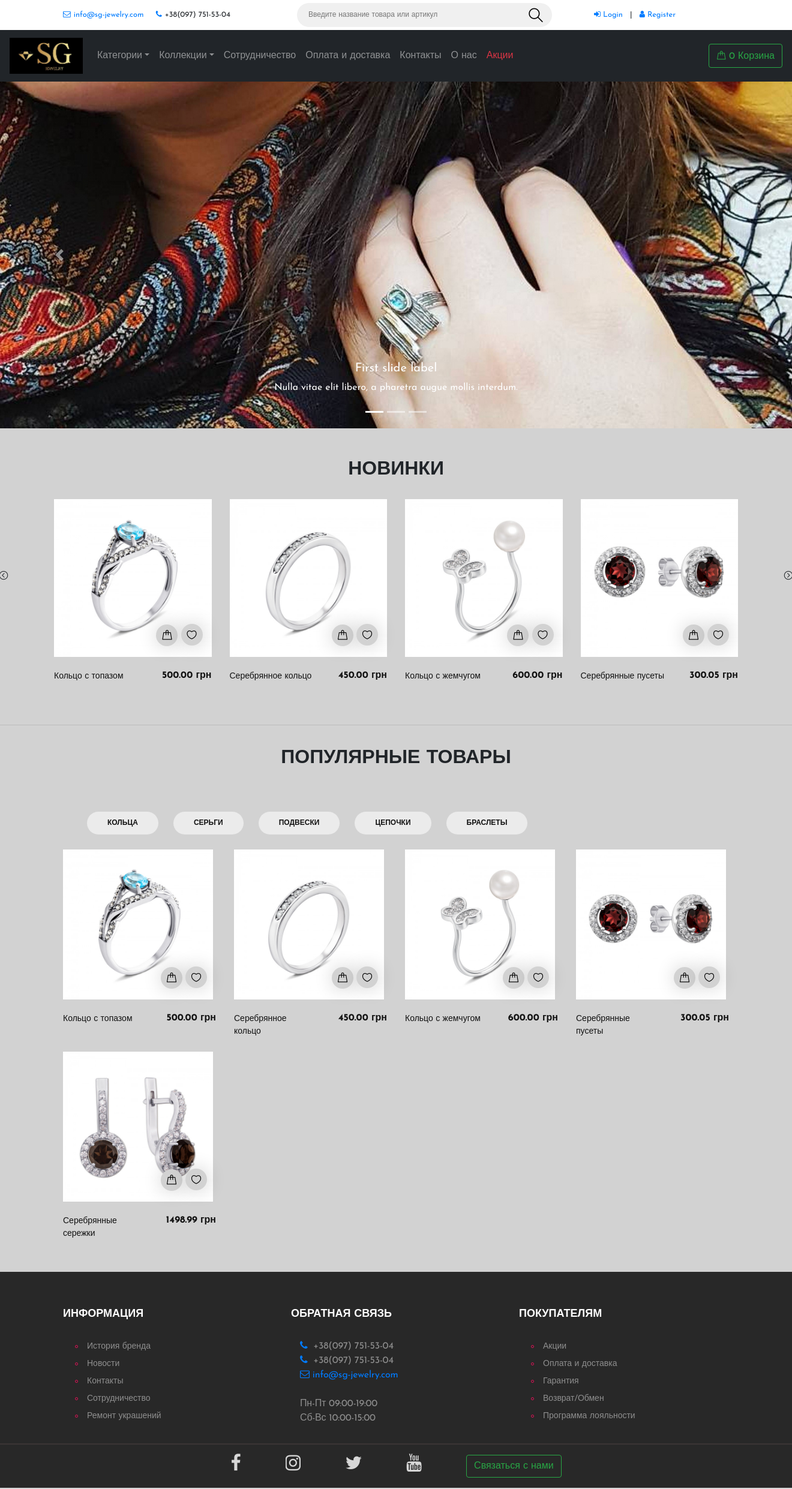
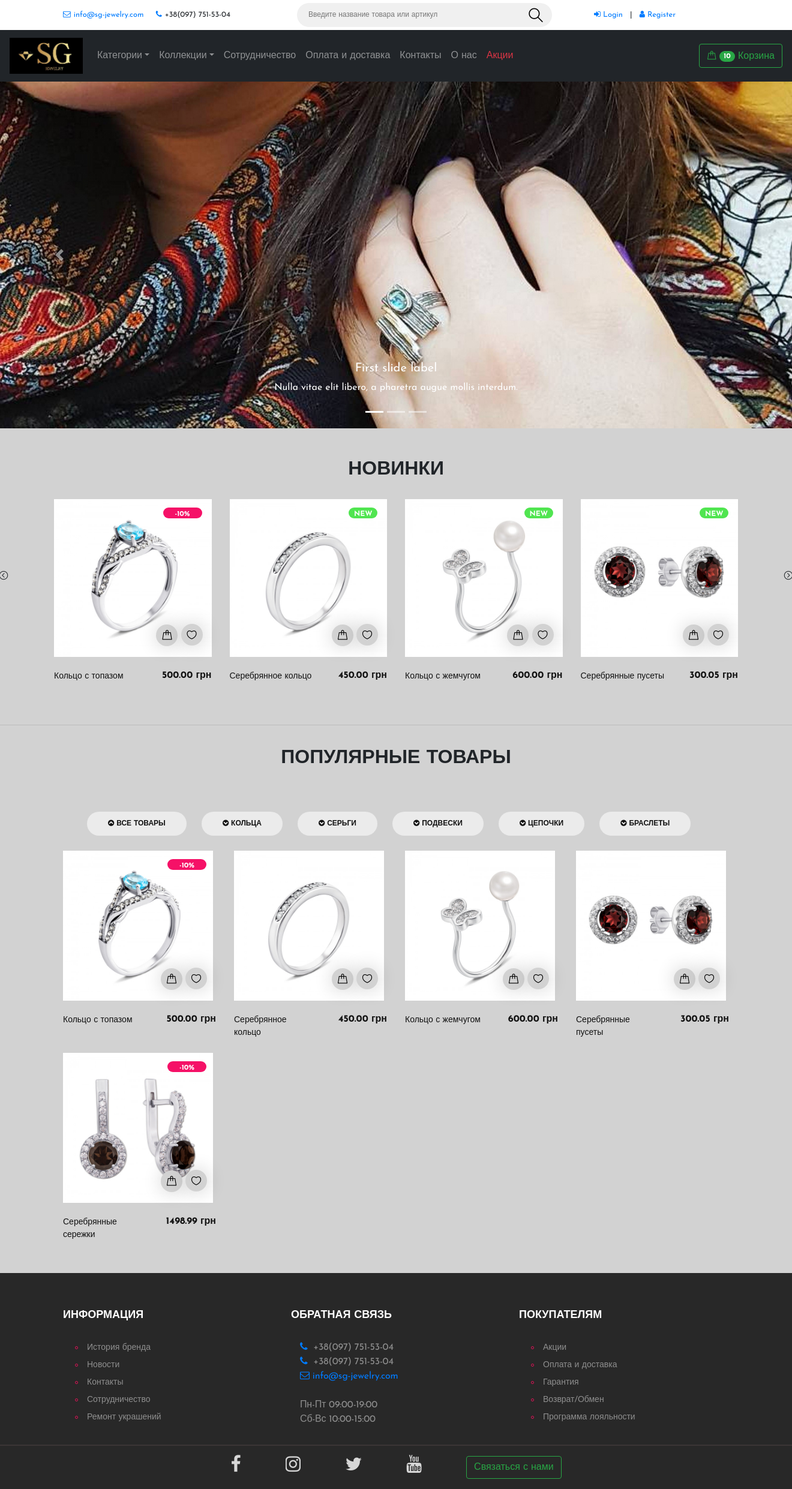
Before and after one commit to Masergik/djangolearning, a Django app: page / in a window 1320 px wide. Shown: the whole page at 60% size. Run offline with Django 3.2, Linux system fonts and the light colour scheme; data comes from the database, SQL or seed files in the repository; both versions use the stored data as it was after the commit; some libraries are stand-ins or nearby versions.

Commit message:
fixed home-page; add product-page

```diff
--- a/jewelry_store/core/static/css/style.css
+++ b/jewelry_store/core/static/css/style.css
@@ -1,6 +1,6 @@
 html, body {
-/*    height: 100%
-    max-height: 100%; */
+    height: 100%
+    max-height: 100%;
     font-family: 'Josefin Sans', sans-serif;
 }
 
@@ -131,7 +131,7 @@ html, body {
 	position: absolute;
 	right: 16px;
 	top: 14px;
-	font-size: 10px;
+	font-size: 12px;
 	font-weight: 700;
 	color: #fff;
 	background: #50e550;
@@ -139,7 +139,7 @@ html, body {
 	text-transform: uppercase;
 	padding: 5px 9px 1px;
 	border-radius: 15px;
-	width: 42px;
+	width: 48px;
 }
 
 .product-item .tag-sale {
@@ -213,6 +213,10 @@ html, body {
 	transition: all 0.4s ease 0.3s;
 }
 
+.product-item .sale-container {
+
+}
+
 .product-item .pi-text {
 	padding-top: 22px;
 	height: 87px;
@@ -272,6 +276,14 @@ html, body {
 	width: 100%;
 	padding: 10px 34px;
 	border-radius: 31px;
+}
+
+[data-toggle="collapse"] .fa:before {
+    content: "\f139";
+}
+
+[data-toggle="collapse"].collapsed .fa:before {
+    content: "\f13a";
 }
 
 /* Main section */
--- a/jewelry_store/core/templates/base.html
+++ b/jewelry_store/core/templates/base.html
@@ -19,7 +19,7 @@
     <!-- Favicon -->
     <link rel="shortcut icon" href="{% static 'img/favicon.ico' %}">
 
-    <title>{% block title %}{% endblock title %}</title>
+    <title>{% block title %}{% endblock title %} - SG Jewelry</title>
   </head>
 
   <body>
@@ -50,7 +50,7 @@
   <!--<header class="header-section position-sticky" style="top:5px">-->
   <header class="header-section">
     <nav class="navbar navbar-expand-lg navbar-dark my-navbar">
-      <a class="navbar-brand" href="./index.html"><img src="{% static 'img/logo-img.jpg' %}" class="site-logo"></a>
+      <a class="navbar-brand" href="/"><img src="{% static 'img/logo-img.jpg' %}" class="site-logo"></a>
       <button class="navbar-toggler" type="button" data-toggle="collapse" data-target="#navbarSupportedContent" aria-controls="navbarSupportedContent" aria-expanded="false" aria-label="Toggle navigation">
         <span class="navbar-toggler-icon"></span>
       </button>
@@ -91,7 +91,7 @@
           </li>
         </ul>
       </div>
-      <button type="button" class="btn btn-outline-success ml-auto"><i class="flaticon-bag"> </i><span>0</span> Корзина</button>
+      <button type="button" class="btn btn-outline-success ml-auto"><i class="flaticon-bag"> </i><span class="badge badge-pill badge-success">10</span> Корзина</button>
     </nav>
   </header>
 
--- a/jewelry_store/core/templates/core/index.html
+++ b/jewelry_store/core/templates/core/index.html
@@ -1,7 +1,13 @@
 {% extends 'base.html' %}
 {% load static %}
 
+{% block title %}
+Главная
+{% endblock title %}
+
 {% block content %}
+
+  <!--Collections section-->
 <div class="section-top">
   <div class="bd-example">
     <div id="carouselExampleCaptions" class="carousel slide" data-ride="carousel">
@@ -44,6 +50,9 @@
     </div>
   </div>
 </div>
+  <!--END Collections section-->
+
+  <!-- Last Product section -->
 <section class="section-lastprod">
   <div class="container">
     <div class="section-title">
@@ -51,26 +60,43 @@
     </div>
     <div class="row">
       <div class="product-slider owl-carousel">
-                    {% for product_image in products_images %}
 
+        {% for product in products_images %}
         <div class="product-item">
           <div class="pi-pic">
-                                <img src="{{ product_image.image.url }}">
+            <a href="product/{{ product.product.id }}">
+              <img src="{{ product.image.url }}">
+            </a>
             <div class="pi-links">
               <a href="#" class="add-card"><i class="flaticon-bag"></i><span>В корзину</span></a>
               <a href="#" class="wishlist-btn"><i class="flaticon-heart"></i></a>
             </div>
+
+
+            <!--Логика вывода сообщений о скидке или о новинке -->
+            {% if product.product.sale_percent.sale_percent %}
+            <div class="tag-sale">
+              <span>-{{ product.product.sale_percent.sale_percent }}%</span>
+            </div>
+            {% else %}
+            <div class="tag-new">
+              <span>new</span>
+            </div>
+            {% endif %}
+
           </div>
           <div class="pi-text">
-                                <h6>{{ product_image.product.price }} грн</h6>
-                                <p>{{ product_image.product.name }}</p>
+            <h6>{{ product.product.price }} грн</h6>
+            <p>{{ product.product.name }}</p>
           </div>
         </div>
         {% endfor %}
+
       </div>
     </div>
   </div>
 </section>
+  <!-- END Last Product section -->
 
 
   <!-- Product filter section -->
@@ -81,34 +107,47 @@
       <h2>ПОПУЛЯРНЫЕ ТОВАРЫ</h2>
     </div>
       <ul class="product-filter-menu">
-        <li><a href="#">КОЛЬЦА</a></li>
-        <li><a href="#">СЕРЬГИ</a></li>
-        <li><a href="#">ПОДВЕСКИ</a></li>
-        <li><a href="#">ЦЕПОЧКИ</a></li>
-        <li><a href="#">БРАСЛЕТЫ</a></li>
+        <li><a id="all_products" class="btn btn-link" data-toggle="collapse" href="#all-products-Collapse" role="button" aria-expanded="true" aria-controls="all-products-Collapse"><i class="fa" aria-hidden="true"></i> ВСЕ ТОВАРЫ</a></li>
+        <li><a id="rings_products" class="btn btn-link collapsed" data-toggle="collapse" href="#rings-products-Collapse" role="button" aria-expanded="false" aria-controls="rings-products-Collapse"><i class="fa" aria-hidden="true"></i> КОЛЬЦА</a></li>
+        <li><a id="earrings_products" class="btn btn-link collapsed" data-toggle="collapse" href="#earrings-products-Collapse" role="button" aria-expanded="false" aria-controls="earrings-products-Collapse"><i class="fa" aria-hidden="true"></i> СЕРЬГИ</a></li>
+        <li><a id="pendants_products" class="btn btn-link collapsed" data-toggle="collapse" href="#pendants-products-Collapse" role="button" aria-expanded="false" aria-controls="pendants-products-Collapse"><i class="fa" aria-hidden="true"></i> ПОДВЕСКИ</a></li>
+        <li><a id="chains_products" class="btn btn-link collapsed" data-toggle="collapse" href="#chains-products-Collapse" role="button" aria-expanded="false" aria-controls="chains-products-Collapse"><i class="fa" aria-hidden="true"></i> ЦЕПОЧКИ</a></li>
+        <li><a id="bracelets_products" class="btn btn-link collapsed" data-toggle="collapse" href="#bracelets-products-Collapse" role="button" aria-expanded="false" aria-controls="bracelets-products-Collapse"><i class="fa" aria-hidden="true"></i> БРАСЛЕТЫ</a></li>
       </ul>
-      <div class="row">
-
-          {% for product_image in products_images %}
-          <div class="col-xl-3 col-lg-4 col-sm-6">
-              <div class="product-item">
-                  <div class="pi-pic">
-                        <img src="{{ product_image.image.url }}" class="product-item-image">
-                        <div class="pi-links">
-                            <a href="#" class="add-card"><i class="flaticon-bag"></i><span>В корзину</span></a>
-                            <a href="#" class="wishlist-btn"><i class="flaticon-heart"></i></a>
+     <div id="filter-accordion" class="accordion">
+      <div class="row collapse show" data-parrent="#filter-accordion" aria-labelledby="all_products" id="all-products-Collapse">
+        {% for product in products_images %}
+          {% include 'core/product_filter.html' %}
+        {% endfor %}
       </div>
+      <div class="row collapse" data-parrent="#filter-accordion" aria-labelledby="rings_products" id="rings-products-Collapse">
+        {% for product in products_images_rings %}
+          {% include 'core/product_filter.html' %}
+        {% endfor %}
       </div>
-                  <div class="pi-text">
-                      <h6>{{ product_image.product.price }} грн</h6>
-                      <p>{{ product_image.product.name }}</p>
+      <div class="row collapse" data-parrent="#filter-accordion" aria-labelledby="earrings_products" id="earrings-products-Collapse">
+        {% for product in products_images_earrings %}
+          {% include 'core/product_filter.html' %}
+        {% endfor %}
+      </div>
+      <div class="row collapse" data-parrent="#filter-accordion" aria-labelledby="pendants_products" id="pendants-products-Collapse">
+        {% for product in products_images_pendants %}
+          {% include 'core/product_filter.html' %}
+        {% endfor %}
+      </div>
+      <div class="row collapse" data-parrent="#filter-accordion" aria-labelledby="chains_products" id="chains-products-Collapse">
+        {% for product in products_images_chains %}
+          {% include 'core/product_filter.html' %}
+        {% endfor %}
+      </div>
+      <div class="row collapse" data-parrent="#filter-accordion" aria-labelledby="bracelets_products" id="bracelets-products-Collapse">
+        {% for product in products_images_bracelets %}
+          {% include 'core/product_filter.html' %}
+        {% endfor %}
       </div>
     </div>
   </div>
-          {% endfor %}
-      </div>
-    </div>
 </section>
-  <!-- Product filter section end -->
+  <!-- END Product filter section -->
 
 {% endblock content %}
--- /dev/null
+++ b/jewelry_store/core/templates/core/product_filter.html
@@ -0,0 +1,27 @@
+
+{% load static %}
+
+
+      <div class="col-lg-3 col-sm-6">
+        <div class="product-item">
+          <div class="pi-pic">
+            <a href="product/{{ product.product.id }}">
+              <img src="{{ product.image.url }}" class="product-item-image">
+            </a>
+            {% if product.product.sale_percent %}
+            <div class="tag-sale">
+              <span>-{{ product.product.sale_percent.sale_percent }}%</span>
+            </div>
+            {% endif %}
+
+            <div class="pi-links">
+              <a href="#" class="add-card"><i class="flaticon-bag"></i><span>В корзину</span></a>
+              <a href="#" class="wishlist-btn"><i class="flaticon-heart"></i></a>
+            </div>
+          </div>
+          <div class="pi-text">
+            <h6>{{ product.product.price }} грн</h6>
+            <p>{{ product.product.name }}</p>
+          </div>
+        </div>
+      </div>
--- a/jewelry_store/core/views.py
+++ b/jewelry_store/core/views.py
@@ -1,14 +1,20 @@
 # from django.db.models import Q
+from datetime import datetime, time, date, timedelta
+
 from django.shortcuts import render
 from django.views import View
 from django.views.generic import TemplateView
 
 from core.forms import AddProductForm
-from store.models import ProductImage
+from store.models import Product, ProductImage
 
 
 def index(request):
     products_images = ProductImage.objects.filter(is_active=True, is_main_img=True)
+    products_images_rings = products_images.filter(product__category__name='Кольца')
+    products_images_earrings = products_images.filter(product__category__name__in=['Серьги', 'Пусеты'])
+    new_products = products_images.order_by('-created')[:3]
+
     return render(request, 'core/index.html', locals())
 
 
--- a/jewelry_store/jewelry_store/urls.py
+++ b/jewelry_store/jewelry_store/urls.py
@@ -21,7 +21,7 @@ from django.conf import settings
 urlpatterns = [
     path('', include(('core.urls', 'core'), namespace='core')),
 #    path('', include(('order.urls', 'order'), namespace='order')),
-#    path('', include(('store.urls', 'store'), namespace='store')),
+    path('', include(('store.urls', 'store'), namespace='store')),
     path('admin/', admin.site.urls),
 ]
 
--- a/jewelry_store/store/urls.py
+++ b/jewelry_store/store/urls.py
@@ -1,9 +1,9 @@
-# from django.urls import path
-# from django.views.generic import TemplateView
-# from core.views import HomeView, DeliveryView
-#
-# urlpatterns = [
-#     path('contact/', TemplateView.as_view(template_name='core/contact.html')),
-#     path('', HomeView.as_view(), name='homeview'),
-#     path('delivery/', DeliveryView.as_view(), name='deliveryview'),
-# ]
+from django.conf import settings
+from django.conf.urls.static import static
+from django.urls import path
+
+from . import views
+
+urlpatterns = [
+    path('product/<int:product_id>/', views.product, name='product'),
+] + static(settings.MEDIA_URL, document_root=settings.MEDIA_ROOT)
```
Also changed, not shown: jewelry_store/store/admin.py (+15 -3 lines), jewelry_store/store/models.py (+13 -1 lines), jewelry_store/store/templates/store/product.html (added, +74 -0 lines), jewelry_store/store/views.py (+12 -1 lines), jewelry_store/db.sqlite3, jewelry_store/store/migrations/0008_product_sale_percent.py (added), jewelry_store/store/migrations/0009_auto_20190304_1444.py (added). Lines whose indentation alone changed are shown as unchanged.
